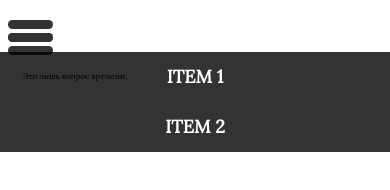
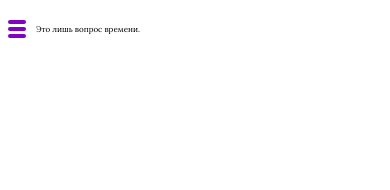
Before and after one commit to WebHeroSchool/nasthe2MediaQueries, a plain HTML site: page index.html in a window 390 px wide. Drawn offline with Linux system fonts and the light colour scheme.

Commit message:
Hamburger menu

```diff
--- a/index.html
+++ b/index.html
@@ -1,5 +1,5 @@
 <!DOCTYPE html>
-<html lang=en>
+<html lang=ru>
   <head>
     <meta charset="UTF-8">
     <meta name="viewport" content="initial-scale=1.0, width=device-width">
@@ -13,12 +13,11 @@
         <span></span>
         <span></span>
         <span></span>
-        <span></span>
       </div>
 
       <div class="menu__links">
-        <a class="menu__links-item" href="/">Item 1</a>
-        <a class="menu__links-item" href="/">Item 2</a>
+        <a class="menu__links-item" href="/">Вопрос</a>
+        <a class="menu__links-item" href="/">Ответ</a>
       </div>
     </div>
 
--- a/style.css
+++ b/style.css
@@ -10,7 +10,7 @@
   display: inline-block;
   color: #8004BF;
   font-family: 'Lora', serif;
-  font-size: 18px;
+  font-size: 16px;
   font-weight: 900;
   line-height: 30px;
   padding: 0 15px;
@@ -22,24 +22,23 @@
   text-decoration: underline;
 }
 
+/* Hamburger icon */
 
 .menu__icon {
   display: none;
-  width: 45px;
-  height: 35px;
+  width: 18px;
+  height: 18px;
   position: relative;
   cursor: pointer;
 }
 
-/* Hamburger icon style */
-
 .menu__icon span {
   display: block;
   position: absolute;
-  height: 9px;
+  height: 4px;
   width: 100%;
-  background: #333333;
-  border-radius: 9px;
+  background: #8004BF;
+  border-radius: 2px;
   opacity: 1;
   left: 0;
   transform: rotate(0deg);
@@ -50,46 +49,37 @@
   top: 0px;
 }
 
-.menu__icon span:nth-child(2), .menu__icon span:nth-child(3) {
-  top: 13px;
+.menu__icon span:nth-child(2) {
+  top: 7px;
 }
 
-.menu__icon span:nth-child(4) {
-  top: 26px;
+.menu__icon span:nth-child(3) {
+  top: 14px;
 }
 
-/* Mobile hamburger icon */
 
-@media screen and (max-width: 999px) {
-  .menu__icon{
+@media (min-width: 320px) and (max-width: 481px) {
+  .menu__icon {
     display: inline-block;
   }
 
-  .menu__links {
-    position: fixed;
-    display: block;
-    top: 0;
-    right: 0;
-    left: 0;
-    margin-top: 52px;
-    background-color: rgba(0, 0, 0, 0.8);
-    z-index: 1000;
-    overflow: auto;
+  .menu_links,
+  .menu__links-item {
+    display: none;
   }
 
-  .menu__links-item {
-    display: block;
-    padding: 10px 0;
-    text-align: center;
-    color: #ffffff;
+  .text {
+    position: absolute;
+    top: 24px;
+    padding-left: 28px;
   }
 }
+
 
 /* Text media queries */
 
 .text {
   font-family: 'Lora', serif;
-  padding-left: 15px;
 }
 
 @media (min-width: 320px) {
@@ -101,29 +91,34 @@
 @media (min-width: 481px) {
   .text {
     font-size: 12px;
+    padding-left: 15px;
   }
 }
 
 @media (min-width: 641px) {
   .text {
     font-size: 16px;
+    padding-left: 15px;
   }
 }
 
 @media (min-width: 961px) {
   .text {
     font-size: 20px;
+    padding-left: 15px;
   }
 }
 
 @media (min-width: 1025px) {
   .text {
     font-size: 24px;
+    padding-left: 15px;
   }
 }
 
 @media (min-width: 1281px) {
   .text {
     font-size: 28px;
+    padding-left: 15px;
   }
 }
```
